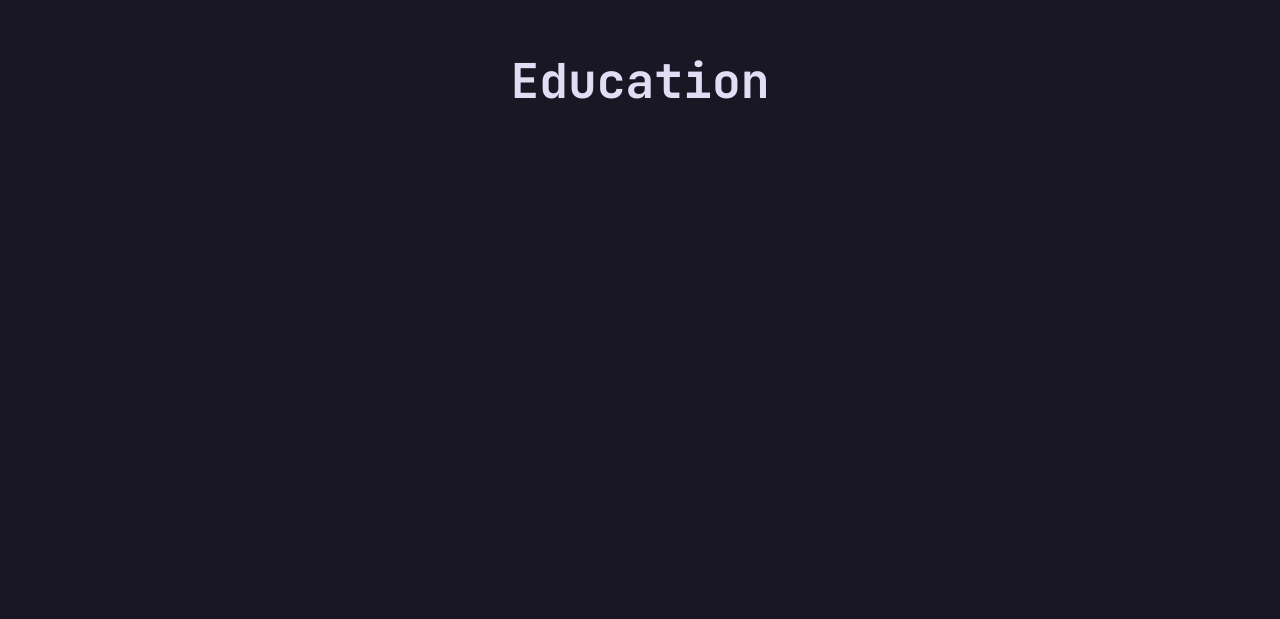
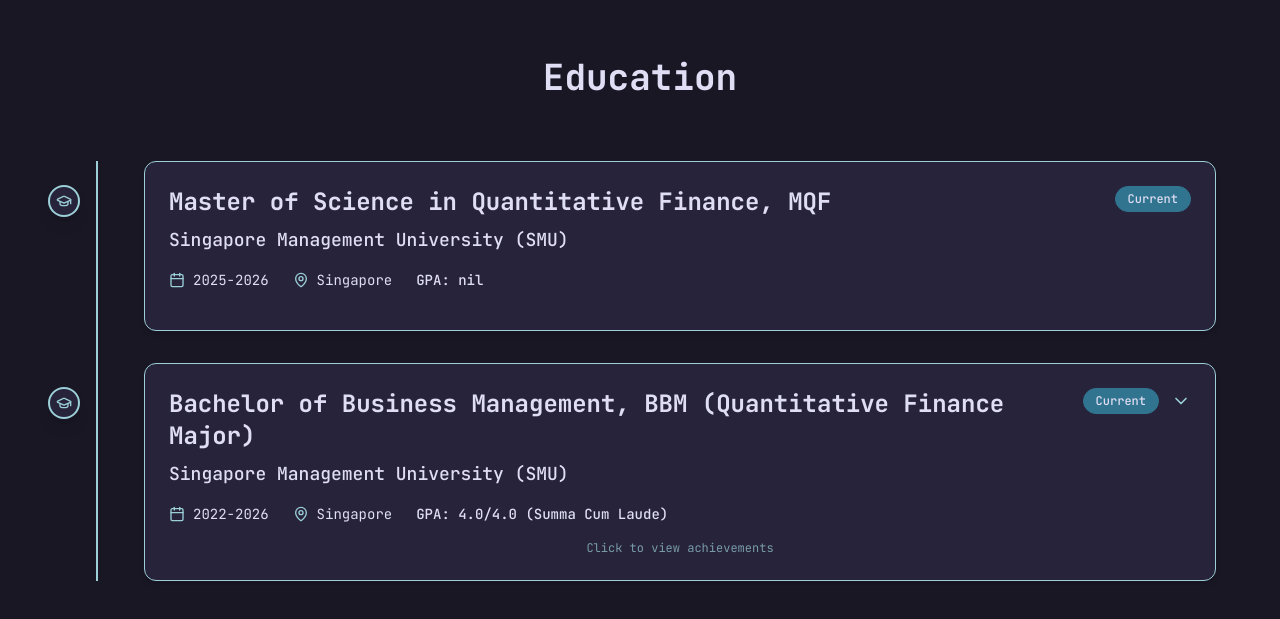
Before and after one commit to xavierchen0/portfolio-website, a React (Vite) app: page / in a window 1280 px wide. Shown: the part 807-1426 px from the top of the page. Built offline with nearby package versions, Linux system fonts and the light colour scheme.

Commit message:
feat: working education section

```diff
--- a/src/components/EducationSection.jsx
+++ b/src/components/EducationSection.jsx
@@ -1,6 +1,14 @@
 import React, { useState, useEffect } from "react";
 import { motion, AnimatePresence } from "motion/react";
-import { Award, Star, Trophy } from "lucide-react";
+import {
+  Award,
+  Calendar,
+  GraduationCap,
+  Star,
+  Trophy,
+  MapPin,
+  ChevronDown,
+} from "lucide-react";
 
 const educationData = [
   {
@@ -41,55 +49,12 @@ const educationData = [
   },
 ];
 
-// Define animation variants
-const containerVariants = {
-  offscreen: {
-    opacity: 0,
-    y: 200,
-  },
-  onscreen: {
-    opacity: 1,
-    y: 0,
-    transition: { duration: 0.6, ease: "easeOut" },
-  },
-};
+export default function EducationSection({ id }) {
+  const [expandedCard, setExpandedCard] = useState(null);
 
-const timelineVariants = {
-  offscreen: { opacity: 0, x: -100 },
-  onscreen: {
-    opacity: 1,
-    x: 0,
-    transition: { duration: 0.8, ease: "easeOut" },
-  },
-};
-
-const staggerVariants = {
-  offscreen: {},
-  onscreen: {
-    transition: {
-      staggerChildren: 0.2,
-      delayChildren: 0.1,
-    },
-  },
-};
-
-const itemVariants = {
-  offscreen: {
-    opacity: 0,
-    x: -50,
-    scale: 0.8,
-  },
-  onscreen: {
-    opacity: 1,
-    x: 0,
-    scale: 1,
-    transition: { duration: 0.9, ease: "easeOut" },
-  },
-};
-
-export default function EducationSection({ id }) {
-  const [selectedEducation, setSelectedEducation] = useState(null);
-  const [hoveredId, setHoveredId] = useState(null);
+  const toggleCard = (cardId) => {
+    setExpandedCard(expandedCard === cardId ? null : cardId);
+  };
 
   return (
     <section
@@ -97,16 +62,174 @@ export default function EducationSection({ id }) {
       className="flex min-h-screen items-start justify-center px-4 py-16"
     >
       <div className="w-full max-w-6xl">
-        {/* Animate Header */}
+        {/* Header */}
         <motion.div
-          initial="offscreen"
-          whileInView="onscreen"
+          initial={{ opacity: 0, y: 200 }}
+          whileInView={{ opacity: 1, y: 0 }}
+          viewport={{ once: true }}
+          transition={{ duration: 0.3 }}
           className="mb-16 text-center"
-          variants={containerVariants}
-          viewport={{ amount: 0.4, once: true }}
         >
-          <h2 className="mb-4 text-4xl font-bold md:text-5xl">Education</h2>
+          <h2 className="text-4xl font-bold">Education</h2>
         </motion.div>
+
+        {/* Timeline container - Fixed positioning */}
+        <div className="relative pl-16 md:pl-20">
+          {/* Timeline line - Fixed positioning */}
+          <motion.div
+            initial={{ height: 0 }}
+            whileInView={{ height: "100%" }}
+            viewport={{ once: true }}
+            transition={{ duration: 1.2, delay: 0.2 }}
+            className="bg-rosepinefoam absolute top-0 left-6 w-0.5 md:left-8"
+          />
+
+          {/* Timeline items */}
+          {educationData.map((edu, index) => (
+            <motion.div
+              key={edu.id}
+              initial={{ opacity: 0, x: -50 }}
+              whileInView={{ opacity: 1, x: 0 }}
+              viewport={{ once: true }}
+              transition={{
+                duration: 0.6,
+                delay: index * 0.2 + 0.4,
+                ease: "easeOut",
+              }}
+              className="relative mb-8 last:mb-0"
+            >
+              {/* Timeline dot - Fixed positioning */}
+              <motion.div
+                initial={{ scale: 0 }}
+                whileInView={{ scale: 1 }}
+                viewport={{ once: true }}
+                transition={{
+                  duration: 0.4,
+                  delay: index * 0.2 + 0.6,
+                  type: "spring",
+                  stiffness: 200,
+                }}
+                whileHover={{ scale: 1.1 }}
+                className="bg-rosepineoverlay border-rosepinefoam absolute top-6 -left-20 z-20 flex h-8 w-8 items-center justify-center rounded-full border-2 shadow-lg md:-left-24"
+              >
+                <GraduationCap className="text-rosepinefoam h-4 w-4" />
+              </motion.div>
+
+              {/* Education Card - Fixed z-index */}
+              <motion.div
+                whileHover={{
+                  y: -5,
+                  boxShadow: "0 20px 40px rgba(235, 111, 146, 0.2)",
+                }}
+                className={`bg-rosepineoverlay border-rosepinefoam relative z-10 cursor-pointer rounded-xl border p-6 shadow-md transition-colors duration-300 ${
+                  expandedCard === edu.id ? "ring-rosepinefoam ring-2" : ""
+                }`}
+                onClick={() => toggleCard(edu.id)}
+              >
+                {/* CardHeader */}
+                <div className="mb-4 flex flex-col md:flex-row md:items-start md:justify-between">
+                  <div className="mb-4 flex-1 md:mb-0">
+                    <h3 className="mb-2 text-xl font-bold md:text-2xl">
+                      {edu.degree}
+                    </h3>
+                    <p className="text-lg font-medium">{edu.institution}</p>
+                  </div>
+
+                  <div className="flex items-center gap-3">
+                    {/* Education status */}
+                    <div
+                      className={`rounded-full px-3 py-1 text-xs font-medium ${
+                        edu.status === "current"
+                          ? "bg-rosepinepine border-rosepinepine border"
+                          : "bg-rosepineoverlay border-rosepineoverlay border"
+                      }`}
+                    >
+                      {edu.status === "current" ? "Current" : "Completed"}
+                    </div>
+
+                    {/* Expand/Collapse Icon - Fixed visibility */}
+                    {edu.achievements && edu.achievements.length > 0 && (
+                      <motion.div
+                        animate={{ rotate: expandedCard === edu.id ? 180 : 0 }}
+                        transition={{ duration: 0.3 }}
+                        className="flex items-center justify-center"
+                      >
+                        <ChevronDown className="text-rosepinefoam h-5 w-5" />
+                      </motion.div>
+                    )}
+                  </div>
+                </div>
+
+                {/* Card Details - Fixed responsive layout */}
+                <div className="mb-4 flex flex-col gap-2 text-sm md:flex-row md:items-center md:gap-6">
+                  <div className="flex items-center gap-2">
+                    <Calendar className="text-rosepinefoam h-4 w-4 flex-shrink-0" />
+                    <span>{edu.period}</span>
+                  </div>
+                  <div className="flex items-center gap-2">
+                    <MapPin className="text-rosepinefoam h-4 w-4 flex-shrink-0" />
+                    <span>{edu.location}</span>
+                  </div>
+                  <div className="flex items-center gap-2 font-medium">
+                    <span>GPA: {edu.gpa}</span>
+                  </div>
+                </div>
+
+                {/* Expandable achievements section */}
+                <AnimatePresence>
+                  {expandedCard === edu.id &&
+                    edu.achievements &&
+                    edu.achievements.length > 0 && (
+                      <motion.div
+                        initial={{ height: 0, opacity: 0 }}
+                        animate={{ height: "auto", opacity: 1 }}
+                        exit={{ height: 0, opacity: 0 }}
+                        transition={{ duration: 0.3, ease: "easeInOut" }}
+                        className="overflow-hidden"
+                      >
+                        <div className="border-rosepinehighlight-high border-t pt-4">
+                          <h4 className="text-rosepinefoam mb-3 text-sm font-semibold tracking-wide uppercase">
+                            Achievements
+                          </h4>
+                          <div className="space-y-2">
+                            {edu.achievements.map((achievement, idx) => {
+                              const IconComponent = achievement.icon;
+                              return (
+                                <motion.div
+                                  key={idx}
+                                  initial={{ opacity: 0, x: -20 }}
+                                  animate={{ opacity: 1, x: 0 }}
+                                  transition={{
+                                    duration: 0.3,
+                                    delay: idx * 0.1,
+                                  }}
+                                  className="hover:bg-rosepinefoam/10 flex items-center gap-3 rounded-lg p-3 transition-all duration-200"
+                                >
+                                  <IconComponent className="text-rosepinefoam h-5 w-5 flex-shrink-0" />
+                                  <span className="text-sm font-medium">
+                                    {achievement.text}
+                                  </span>
+                                </motion.div>
+                              );
+                            })}
+                          </div>
+                        </div>
+                      </motion.div>
+                    )}
+                </AnimatePresence>
+
+                {/* Click hint for cards with achievements */}
+                {edu.achievements &&
+                  edu.achievements.length > 0 &&
+                  expandedCard !== edu.id && (
+                    <div className="text-rosepinefoam/70 mt-2 text-center text-xs">
+                      Click to view achievements
+                    </div>
+                  )}
+              </motion.div>
+            </motion.div>
+          ))}
+        </div>
       </div>
     </section>
   );
```
